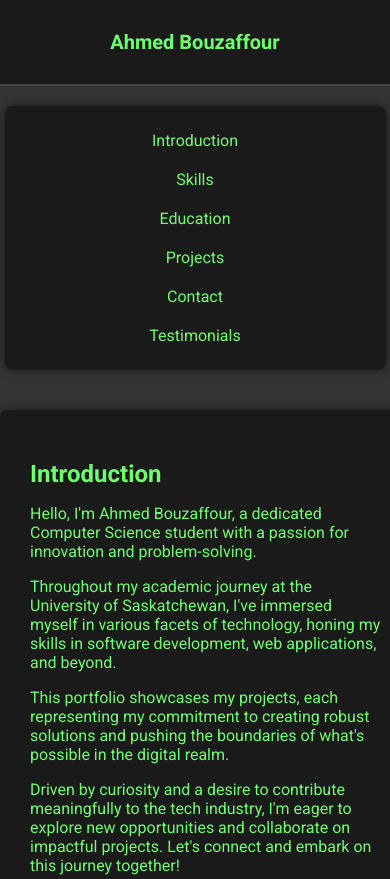
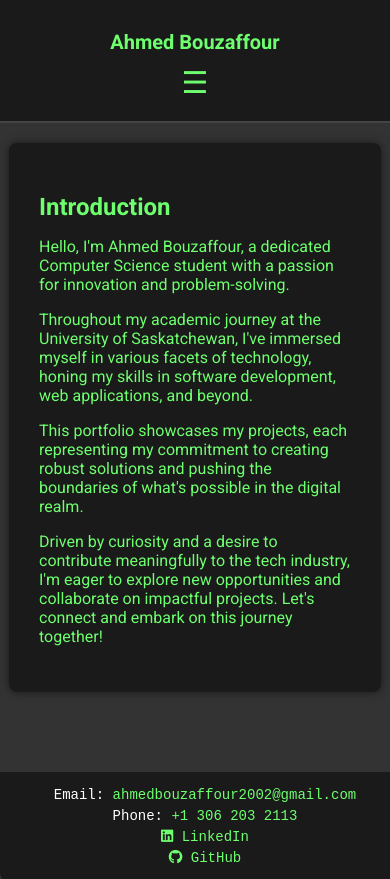
Before and after one commit to MrBouzaffour/Portfolio, a Vue app: page /introduction in a window 390 px wide. Shown: the top 879 px of the page. Built offline with nearby package versions, Linux system fonts and the light colour scheme.

Commit message:
fixed the navbar

```diff
--- a/src/App.vue
+++ b/src/App.vue
@@ -3,9 +3,11 @@
     <div class="header-container">
       <header>
         <h1>Ahmed Bouzaffour</h1>
+        <button class="hamburger" @click="toggleMenu">&#9776;</button>
       </header>
     </div>
-    <nav>
+    <!-- Update class binding for responsiveness -->
+    <nav :class="{ 'is-visible': menuVisible }">
       <ul class="nav-links">
         <li><router-link to="/introduction">Introduction</router-link></li>
         <li><router-link to="/skills">Skills</router-link></li>
@@ -31,11 +33,25 @@
   </div>
 </template>
 
+
 <script>
 export default {
-  name: 'App'
+  name: 'App',
+  data() {
+    return {
+      menuVisible: false // Ensure this is false initially
+    };
+  },
+  methods: {
+    toggleMenu() {
+      this.menuVisible = !this.menuVisible;
+      console.log('Menu Visible:', this.menuVisible); // Debugging state change
+    }
+  }
 }
 </script>
+
+
 
 <style>
 body {
@@ -78,7 +94,14 @@ header h1 {
   font-size: 24px;
   color: #6eff6e;
 }
-
+.hamburger {
+  display: none;
+  background: none;
+  border: none;
+  color: #6eff6e;
+  font-size: 30px;
+  cursor: pointer;
+}
 nav {
   background-color: #1a1a1a;
   box-shadow: 0 0 10px rgba(0, 0, 0, 0.5);
@@ -192,27 +215,34 @@ footer {
   opacity: 0;
 }
 
-/* Responsive Styles */
 @media (max-width: 768px) {
+  .hamburger {
+    display: block; /* Ensure button is visible */
+  }
+
+  nav {
+    display: none; /* Initially hide nav */
+  }
+
+  nav.is-visible {
+    display: block; /* Display nav when menuVisible is true */
+  }
+
   .nav-links {
     flex-direction: column;
     align-items: center;
+    width: 100%; /* Full width for small screens */
   }
 
   .nav-links li {
     margin: 10px 0;
+    text-align: center;
   }
 
   header h1 {
-    font-size: 20px;
-  }
-
-  nav {
-    width: 90%;
-  }
-
-  .content-container {
-    width: 90%;
+    font-size: 20px; /* Adjust size for small screens */
   }
 }
+
+
 </style>
```
